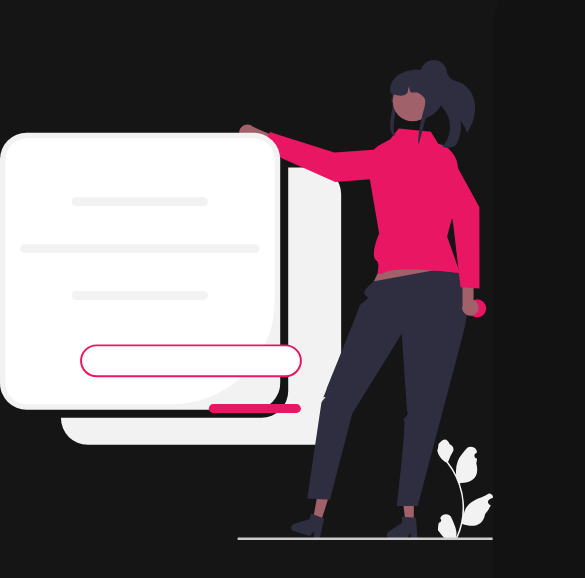
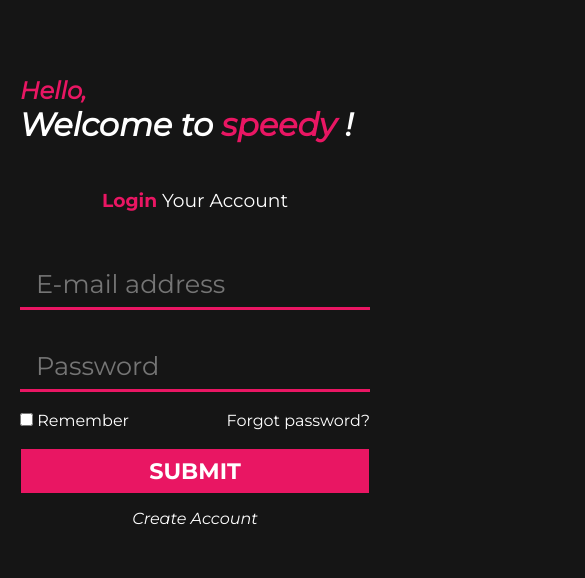
Before and after one commit to joaovictornovais/tela-de-login-simples, a plain HTML site: page index.html in a window 390 px wide. Shown: the part 120-698 px from the top of the page, 585 px wide, since content can reach past the window. Drawn offline with Linux system fonts and the light colour scheme.

Commit message:
A bit more responsive

```diff
--- a/assets/styles/style.css
+++ b/assets/styles/style.css
@@ -33,7 +33,7 @@
     display: flex;
     background: #121212;
     padding: 10rem;
-    height: 80vh;
+    height: 80rem;
     width: 45rem;
     border-radius: 4rem;
     flex-direction: column;
@@ -59,7 +59,7 @@
     text-align: center;
     color: var(--white-color);
     margin-bottom: 3rem;
-    font-size: 1.4rem;
+    font-size: clamp(8px 1.4rem 16px);
     font-weight: lighter;
 }
 .login-span{
@@ -130,3 +130,16 @@
 .login-enter a:hover{
     color: var(--primary-color);
 }
+.img{
+    width: 100%;
+}
+
+@media screen and (max-width: 950px){
+    .img{
+        display: none;
+    }
+    #login-section{
+        padding: 20px;
+        background: var(--soft-black);
+    }
+}
--- a/index.html
+++ b/index.html
@@ -10,7 +10,7 @@
 <body>
     <main>
         <section id="img-section">
-            <img src="./assets/imgs/undraw_job_offers_re_634p.svg">
+            <img class="img"src="./assets/imgs/undraw_job_offers_re_634p.svg">
         </section>
         <section id="login-section">
             <div class="login-text">
```
